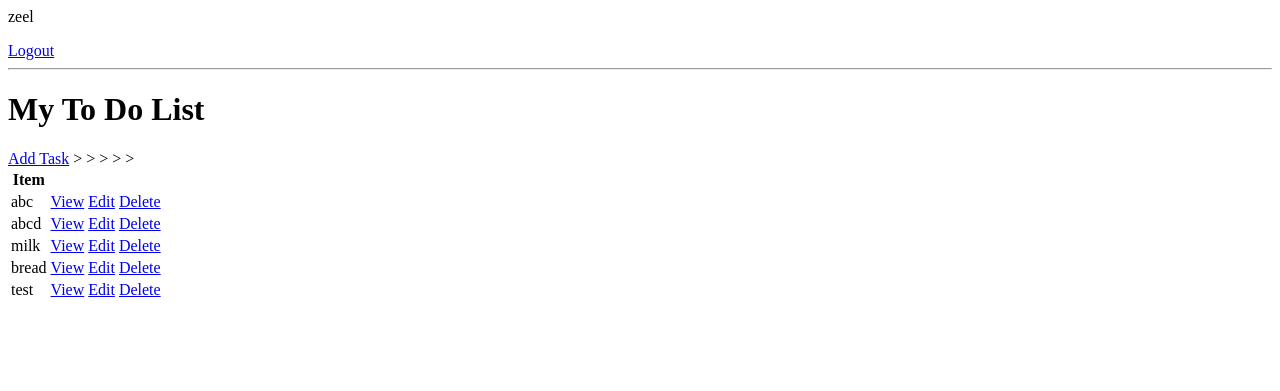
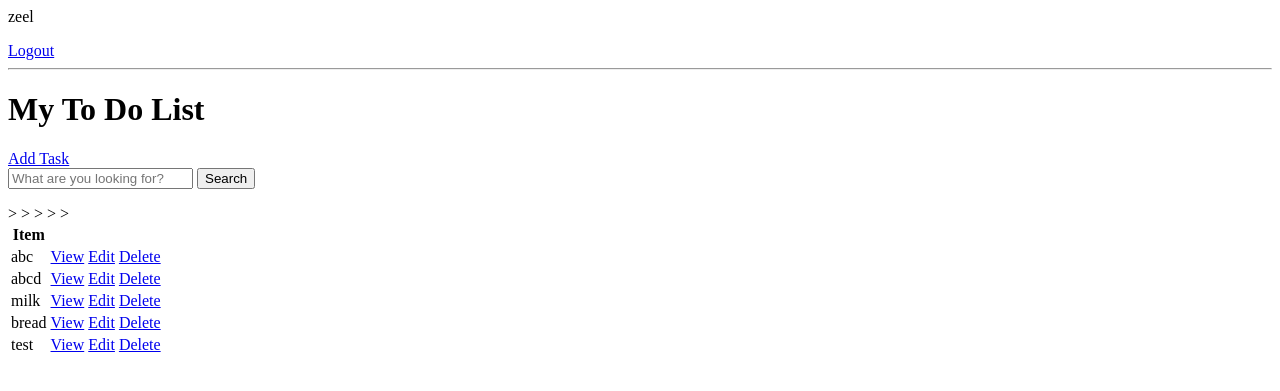
Before and after one commit to shah-zeel/djando-projects, a Django app: page / in a window 1280 px wide. Shown: the top 391 px of the page. Run offline with Django 3.2, Linux system fonts and the light colour scheme; a user stored in the database is signed in; data comes from the database, SQL or seed files in the repository; both versions use the stored data as it was after the commit.

Commit message:
todo_auth Search

```diff
--- a/todo_auth/base/templates/base/task_list.html
+++ b/todo_auth/base/templates/base/task_list.html
@@ -9,6 +9,12 @@
 
 <h1>My To Do List</h1>
 <a href="{% url 'task-create' %}">Add Task</a>
+
+<!-- Search Form -->
+<form method="GET" action="">
+    <input type="text" name="search-area" placeholder="What are you looking for?" value="{{ search_input }}">
+    <input type="submit" value="Search">
+</form>
 
 <table>
     <tr>
--- a/todo_auth/base/views.py
+++ b/todo_auth/base/views.py
@@ -50,6 +50,12 @@ class TaskList(LoginRequiredMixin, ListView):
         context = super().get_context_data(**kwargs)
         context['tasks'] = context['tasks'].filter(user=self.request.user)
         context['count'] = context['tasks'].filter(complete=False).count()
+
+        search_input = self.request.GET.get('search-area') or ''
+        if search_input:
+            context['tasks'] = context['tasks'].filter(title__startswith=search_input)
+
+        context['search_input'] = search_input
         return context
 
 
```
Also changed, not shown: todo_auth/db.sqlite3.
